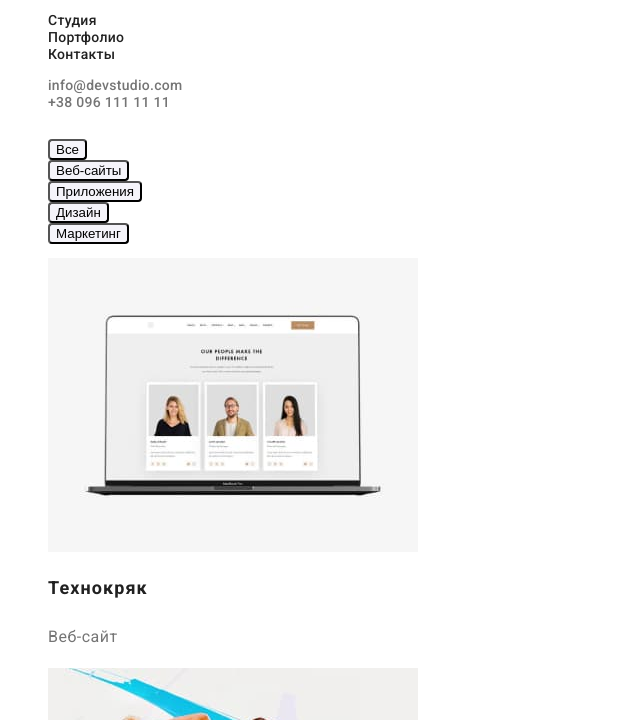
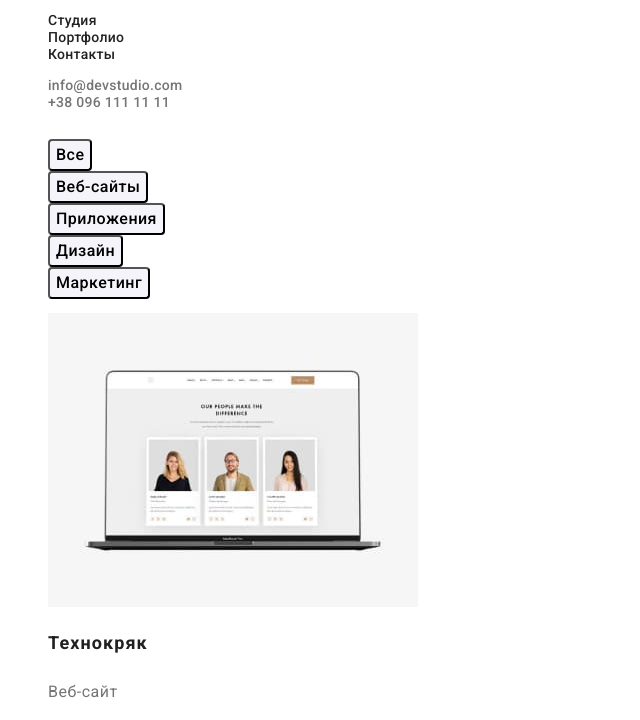
Before and after one commit to IvanSytnik/goit-markup-hw-02, a plain HTML site: page portfolio.html in a window 1280 px wide. Shown: the part 41-761 px from the top of the page, without its empty margins (0-640 px from the left). Drawn offline with Linux system fonts and the light colour scheme.

Commit message:
Исправленный

```diff
--- a/css/style.css
+++ b/css/style.css
@@ -44,7 +44,7 @@ body {
   color: var(--brand-text-color);
 }
 
- .link:hover,  .link:focus, .link:active {
+.link:hover,  .link:focus, .link:active {
   color: var(--active-text-color);
 }
 
@@ -80,6 +80,7 @@ body {
   line-height: 1.875;
   align-items: center;
   letter-spacing: 0.06em;
+  font-family: 'Roboto', sans-serif;
   color: var(--body-background);
   cursor: pointer;
 }
@@ -90,6 +91,7 @@ body {
 }
 
 .advantage-title {
+  font-size: 14px;
   line-height: 1.14;
   letter-spacing: 0.03em;
   text-transform: uppercase;
@@ -137,6 +139,10 @@ body {
   color: var(--body-background);
 }
 
+.contacts-footer {
+  font-style: normal;
+}
+
 .contacts-footer-address {
   line-height: 1.71;
   letter-spacing: 0.03em;
@@ -153,6 +159,11 @@ body {
   background-color: var(--team-background);
   border-radius: 4px;
   cursor: pointer;
+  font-family: 'Roboto';
+  font-weight: 500;
+  font-size: 16px;
+  line-height: 1.625;
+  letter-spacing: 0.03em;
 }
 
 .sidebar-btn:hover, .sidebar-btn:focus, .sidebar-btn:active  {
--- a/portfolio.html
+++ b/portfolio.html
@@ -32,7 +32,8 @@
 
     <main>
 
-        <section>
+        <section class="example-section">
+
             <h1 class="title-hidden">Наши работы</h1>
 
             <ul class="sidebar">
@@ -44,9 +45,7 @@
                 <li><button class="sidebar-btn" type="button">Маркетинг</button></li>
 
             </ul>
-        </section>
 
-        <section class="example-section">
             <ul class="example">
                 <li>
 
```
